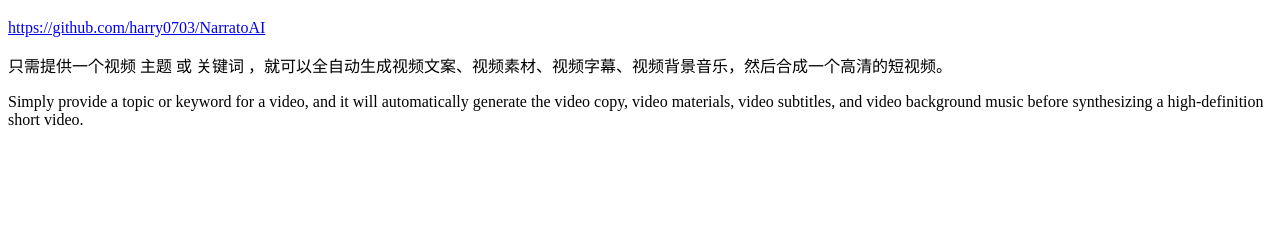
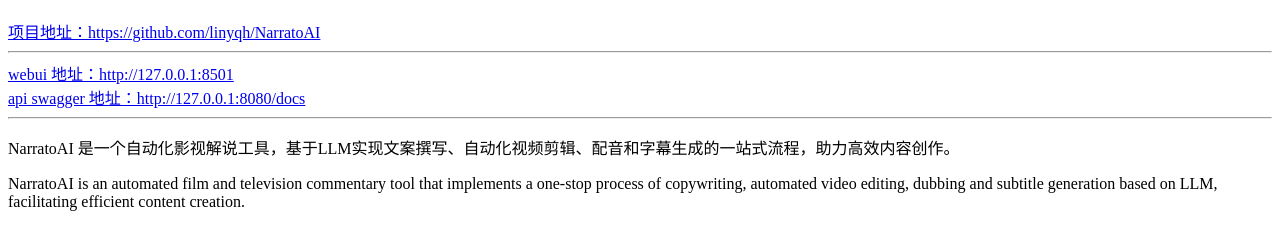
Before and after one commit to linyqh/NarratoAI, a plain HTML site: page resource/public/index.html in a window 1280 px wide. Shown: the part 61-310 px from the top of the page. Drawn offline with Linux system fonts and the light colour scheme.

Commit message:
解决sh脚本不能识别Windows换行符问题；完善接口说明

```diff
--- a/resource/public/index.html
+++ b/resource/public/index.html
@@ -6,14 +6,20 @@
 </head>
 <body>
 <h1>NarratoAI</h1>
-<a href="https://github.com/harry0703/NarratoAI">https://github.com/harry0703/NarratoAI</a>
+<a href="https://github.com/linyqh/NarratoAI">项目地址：https://github.com/linyqh/NarratoAI</a>
+<hr>
+</hr>
+<a href="http://127.0.0.1:8501">webui 地址：http://127.0.0.1:8501</a>
+<br>
+<a href="http://127.0.0.1:8080/docs">api swagger 地址：http://127.0.0.1:8080/docs</a>
+<hr>
+</hr>
 <p>
-    只需提供一个视频 主题 或 关键词 ，就可以全自动生成视频文案、视频素材、视频字幕、视频背景音乐，然后合成一个高清的短视频。
+    NarratoAI 是一个自动化影视解说工具，基于LLM实现文案撰写、自动化视频剪辑、配音和字幕生成的一站式流程，助力高效内容创作。
 </p>
 
 <p>
-    Simply provide a topic or keyword for a video, and it will automatically generate the video copy, video materials,
-    video subtitles, and video background music before synthesizing a high-definition short video.
+    NarratoAI is an automated film and television commentary tool that implements a one-stop process of copywriting, automated video editing, dubbing and subtitle generation based on LLM, facilitating efficient content creation.
 </p>
 </body>
 </html>
```
Also changed, not shown: 1 other file.
